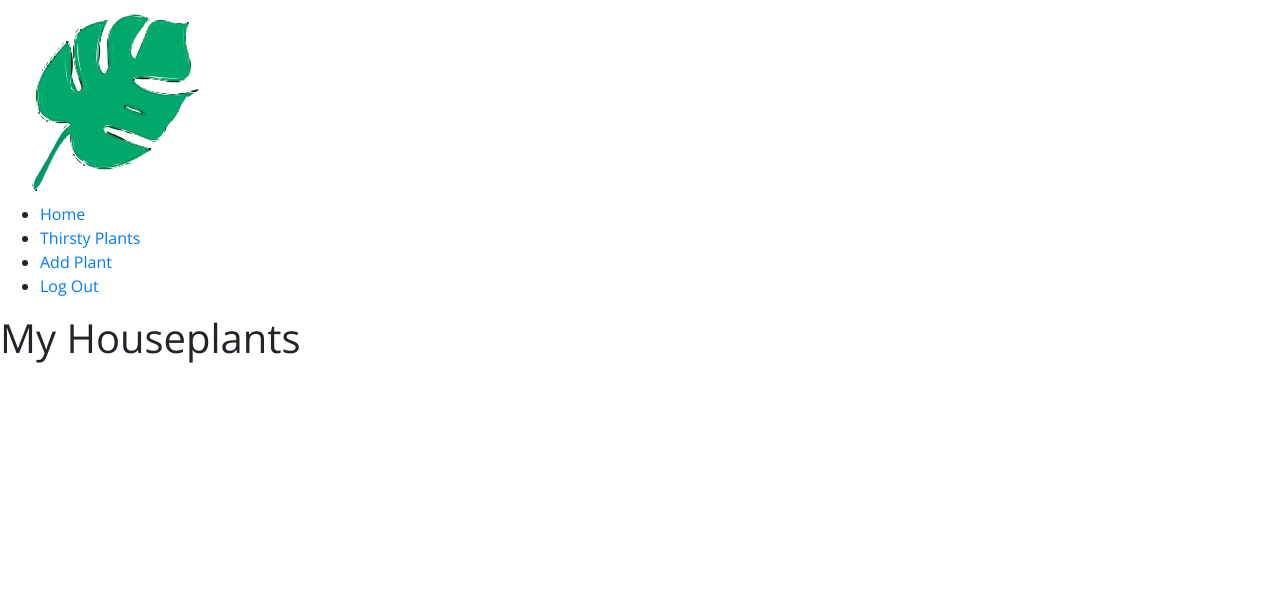
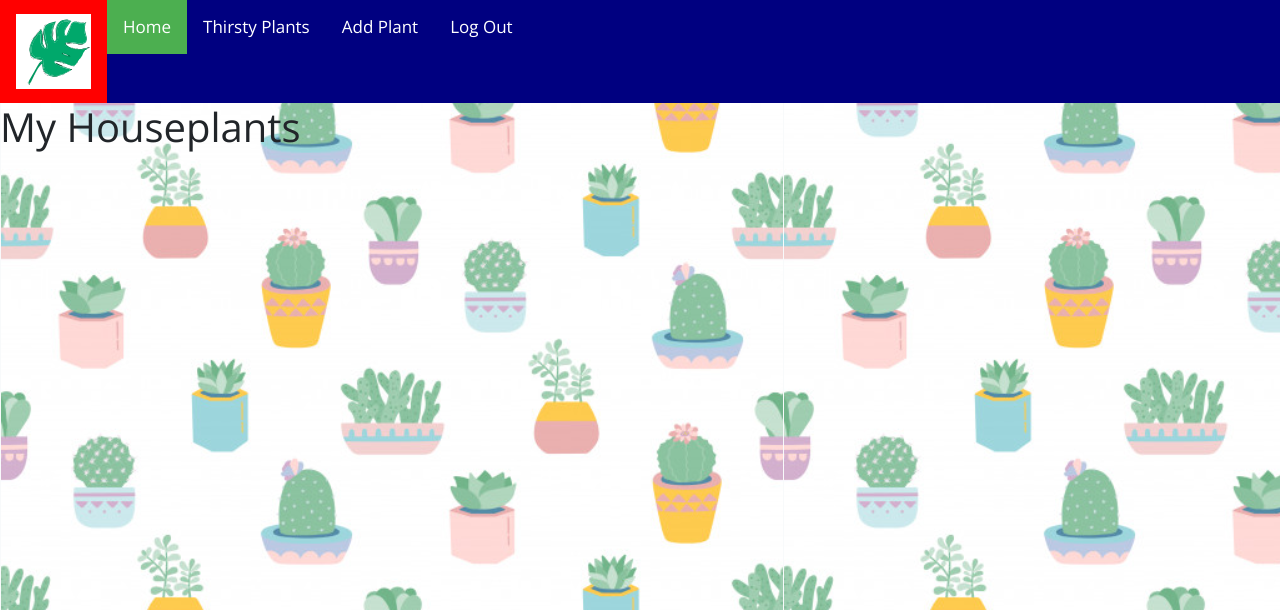
Before and after one commit to erinepolley/Capstone-Back-End, a Django app: page /plants/ in a window 1280 px wide. Shown: the top 610 px of the page. Run offline with Django 3.2, Linux system fonts and the light colour scheme; the visitor is signed in with stand-in values (Sample User, id 1); data that the repository does not hold is empty; parts of the project's set-up code (start-up, migrations or seed data) failed here and were passed over; some libraries are stand-ins or nearby versions.

Commit message:
changed ERD. Playing with backgrounds. Added responsive navbar and cards to plantlist.

```diff
--- a/backendapp/static/scripts/plant_water.js
+++ b/backendapp/static/scripts/plant_water.js
@@ -7,9 +7,18 @@ document.querySelector("form").addEventListener("click", (evt) => {
     }
 })
 
-// document.querySelector("form").addEventListener("click", (event) => {
-//     console.log("is this getting hit?")
-//     if (event.target.id.startsWith("delete-button")) {
-//         confirm(`Are you sure you want to delete this plant?`)
-//     }
-// })
+// let mainNav = document.getElementById('menu-items');
+// let hamburgerContainer = document.getElementById('hamburger-container');
+
+// hamburgerContainer.addEventListener('click', () => {
+//     mainNav.classList.toggle('active');
+// });
+
+const responsiveNav = () => {
+    let menu = document.getElementById("menu-items");
+    if (menu.className === "topnav") {
+      menu.className += " responsive";
+    } else {
+      menu.className = "topnav";
+    }
+  }
--- a/backendapp/static/styles/base.css
+++ b/backendapp/static/styles/base.css
@@ -1,12 +1,23 @@
+* {
+    box-sizing: border-box;
+    padding: 0;
+    margin: 0;
+}
+
 body {
-    font-family: 'Open Sans', sans-serif
+    font-family: 'Open Sans', sans-serif;
+    /* background-image: url("../images/geometric-leaves.png"); */
+    background-image: url("../images/succulents.png");
+    background-repeat: repeat;
 }
 
 #app-title {
     font-family: 'Architects Daughter', sans-serif
 }
 
-/* .logo */
+.logo {
+    max-height: 75px;
+}
 
 /* .button */
 /* .edit-button */
@@ -14,7 +25,93 @@ body {
 /* .water-button */
 
 /* .navbar-container */
-/* .navbar-links */
+.topnav {
+    background-color: navy;
+    /* border: 1px solid rgba(0, 0, 0, 0.2); */
+    overflow: hidden;
+}
+/* nav ol */
+/* .main-nav {
+    list-style-type: none;
+    display: none;
+} */
 
-/* .plant-card-flexbox */
+.topnav a {
+    float: left;
+    display: block;
+    text-align: center;
+    padding: 14px 16px;
+    text-decoration: none;
+    font-size: 17px;
+    color: white;
+}
+
+.topnav a:hover {
+    background-color: red;
+    color: black;
+}
+
+.topnav a.active {
+    background-color: #4CAF50;
+    color: white;
+}
+
+
+.topnav .hamburger {
+    display: none;
+    color: white;
+  }
+
+.active {
+    display: block;
+}
+
+@media screen and (max-width: 600px) {
+    .topnav a:not(:first-child) {display: none;}
+    .topnav a.hamburger {
+      float: right;
+      display: block;
+    }
+  }
+
+  @media screen and (max-width: 600px) {
+    .topnav.responsive {position: relative;}
+    .topnav.responsive a.hamburger {
+      position: absolute;
+      right: 0;
+      top: 0;
+    }
+    .topnav.responsive a {
+      float: none;
+      display: block;
+      text-align: left;
+    }
+  }
+
+/* .nav-logo {
+    display: flex;
+    flex-direction: row;
+} */
+
+.plant-card-flexbox {
+    display: flex;
+    justify-content: space-evenly;
+    flex-wrap: wrap;
+    flex-direction: column;
+    margin: 50px;
+}
+
+.plant-card {
+    box-shadow: 0 4px 8px 0 rgba(0, 0, 0, 0.2); /* this adds the "card" effect */
+    padding: 10px;
+    width: 100%;
+    text-align: center;
+    background-color: white;
+    margin-bottom: 25px;
+}
 /* .details-container */
+
+.details-buttons-flexbox {
+    display: flex;
+    flex-direction: row;
+}
--- a/backendapp/templates/plant_list.html
+++ b/backendapp/templates/plant_list.html
@@ -5,12 +5,11 @@
 
     <div class="plant-card-flexbox">
     {% for plant in user_plants %}
-        <p>
-            {{ plant.name }}
-            <br>
-             {{plant.description}}
+    <div class="plant-card">
+        <p>{{ plant.name }}</p>
+        <p>{{plant.description}}</p>
                 {% comment %} <form action="{% url 'backendapp:plant' plant.id %}" method="post"> {% endcomment %}
-        </p>
+        {% comment %} <div class="details-buttons-flexbox"> {% endcomment %}
             <form action="{% url 'backendapp:plant' plant.id %}" method="GET">
             {% csrf_token %}
             <button class="button">Details</button>
@@ -20,7 +19,8 @@
             <button onclick="return alert('Your plant has been watered!')" id="water--{{ plant.name }}"
             class="water-button">Water</button>
             </form>
-
+            </div>
+        {% comment %} </div> {% endcomment %}
     {% endfor %}
     </div>
 {% endblock %}
--- a/backendapp/templates/shared/base.html
+++ b/backendapp/templates/shared/base.html
@@ -1,4 +1,5 @@
 {% load static %}
+
 <!DOCTYPE html>
 <html>
 
@@ -8,22 +9,26 @@
     <link rel="stylesheet" href="https://stackpath.bootstrapcdn.com/bootstrap/4.4.1/css/bootstrap.min.css" integrity="sha384-Vkoo8x4CGsO3+Hhxv8T/Q5PaXtkKtu6ug5TOeNV6gBiFeWPGFN9MuhOf23Q9Ifjh" crossorigin="anonymous">
     <link rel="stylesheet" href="{% static 'styles/base.css' %}" />
     <link href="https://fonts.googleapis.com/css?family=Architects+Daughter|Open+Sans&display=swap" rel="stylesheet">
-
+    <script src="https://kit.fontawesome.com/0724c496cf.js" crossorigin="anonymous"></script>
     {% block css %}
     {% endblock %}
 </head>
 
 <body>
 
-    <nav class="navbar-container">
-        <img class="logo" src="{% static 'images/GoodLeaf.svg' %}" alt="PlantPal logo">
-        <ul class="navbar-links">
-            <li class="navList__route"><a href="{% url 'backendapp:plants' %}">Home</a></li>
-            <li class="navList__route"><a href="{% url 'backendapp:home' %}">Thirsty Plants</a></li>
-            <li class="navList__route"><a href="{% url 'backendapp:plant_form' %}">Add Plant</a></li>
-            <li class="navList__route"><a href="{% url 'backendapp:logout' %}">Log Out</a></li>
+    <div class="nav-logo">
+        <div class="topnav" id="menu-items">
+            <a href="{% url 'backendapp:plants' %}"><img class="logo" src="{% static 'images/GoodLeaf.svg' %}" alt="PlantPal logo"></a>
+            <a href="{% url 'backendapp:plants' %}" class="active">Home</a>
+            <a href="{% url 'backendapp:home' %}">Thirsty Plants</a>
+            <a href="{% url 'backendapp:plant_form' %}">Add Plant</a>
+            <a href="{% url 'backendapp:logout' %}">Log Out</a>
+            <a href="javascript:void(0);" class="hamburger" onclick="responsiveNav()">
+            <i class="fas fa-bars fa-2x"></i>
+            </a>
         </ul>
-    </nav>
+        </div>
+    </div>
 
     <main class="main-content">
         {% block content %}
--- a/requirements.txt
+++ b/requirements.txt
@@ -2,6 +2,7 @@ asgiref==3.2.5
 Django==3.0.4
 MouseInfo==0.1.2
 Pillow==7.0.0
+PyAutoGUI==0.9.48
 PyGetWindow==0.0.8
 PyMsgBox==1.0.7
 pyperclip==1.7.0
@@ -9,4 +10,6 @@ PyRect==0.1.4
 PyScreeze==0.1.26
 PyTweening==1.0.3
 pytz==2019.3
+PyYAML==5.3.1
+schedule==0.6.0
 sqlparse==0.3.1
```
Also changed, not shown: ERD323.png (added), backendapp/static/images/flowers.jpg (added), backendapp/static/images/geometric-leaves.png (added), backendapp/static/images/succulents.png (added).
